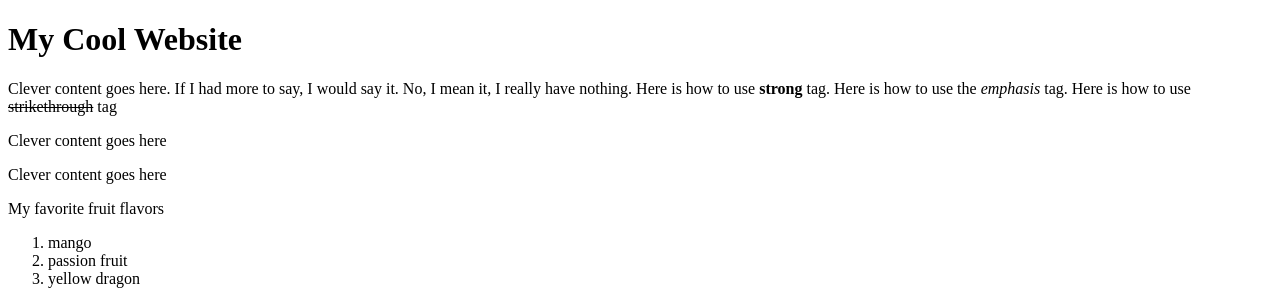
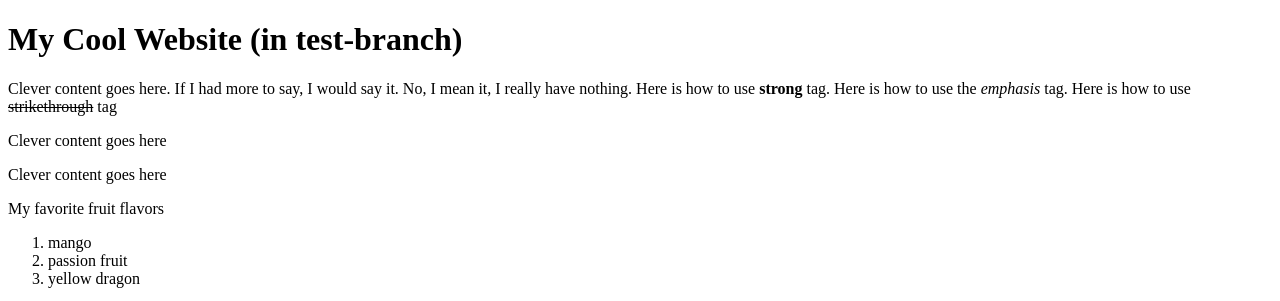
Before and after one commit to Jeremyxaynakham/stylin-with-css, a plain HTML site: page index.html in a window 1280 px wide. Shown: the top 301 px of the page. Drawn offline with Linux system fonts and the light colour scheme.

Commit message:
Update index.html

```diff
--- a/index.html
+++ b/index.html
@@ -4,7 +4,7 @@
     <title>My Cool Website</title>
   </head>
   <body>
-    <h1>My Cool Website</h1>
+    <h1>My Cool Website (in test-branch)</h1>
     <p>Clever content goes here. If I had more to say, I would say it. No, I mean it, I really have nothing. Here is how to use <strong>strong</strong> tag. Here is how to use the <em>emphasis</em> tag. Here is how to use <strike>strikethrough</strike> tag</p>
     <p>Clever content goes here</p>
     <p>Clever content goes here</p>
```
